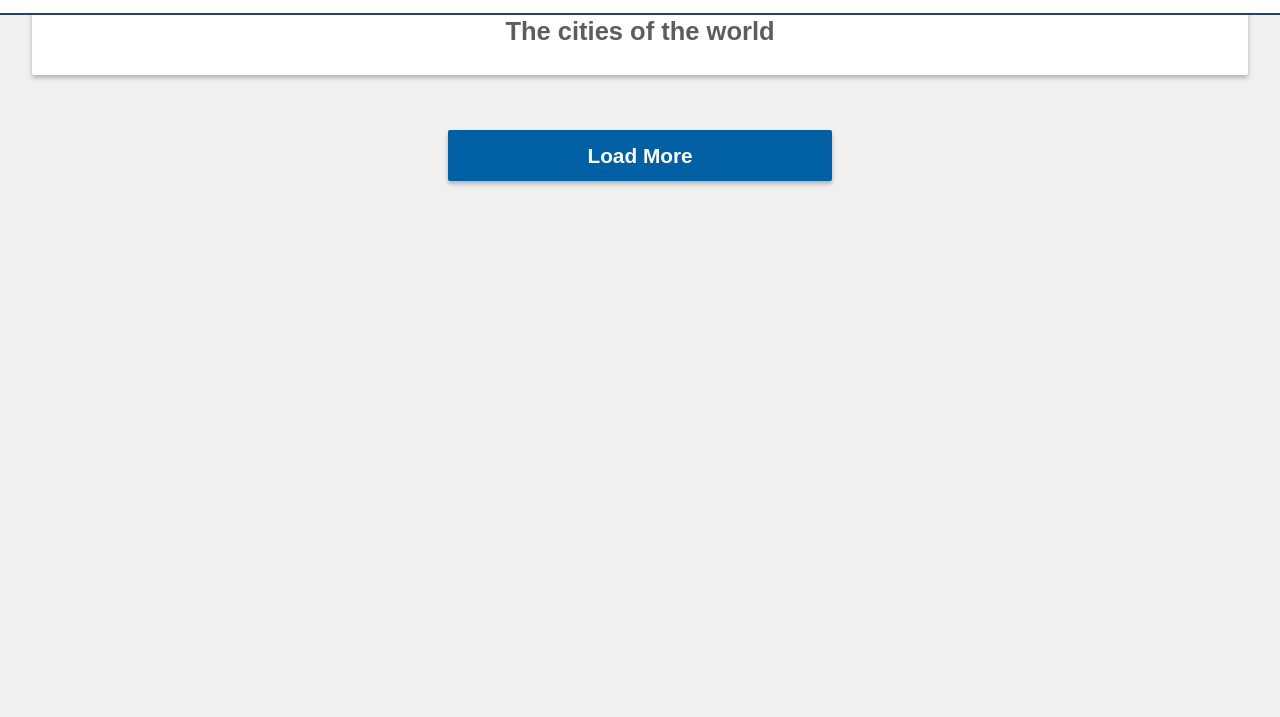
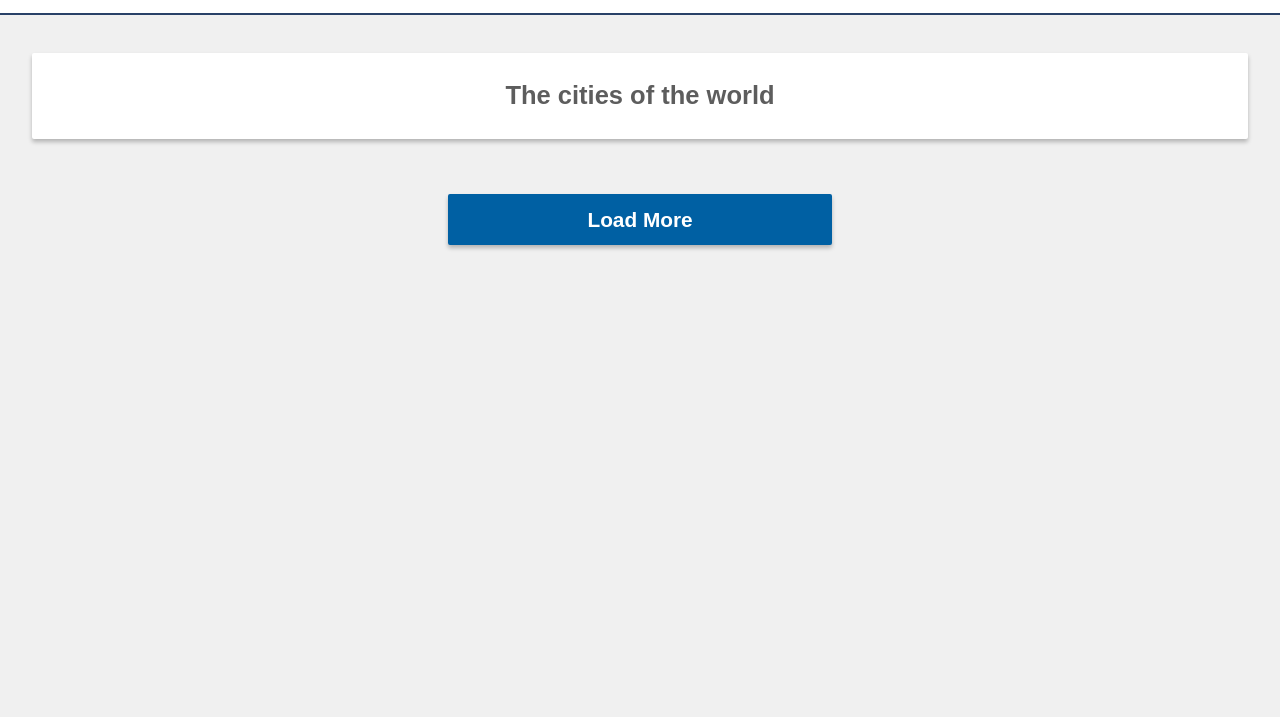
Before and after one commit to KjetilVaa/it2810-webutvikling-h17-prosjekt-2-gruppe-22, a website built with webpack: page server/views/city.html in a window 1280 px wide. Shown: the part 83-800 px from the top of the page. Built offline with nearby package versions, Linux system fonts and the light colour scheme; no server answers; files whose address does not match are found by name.

Commit message:
added margin to top container

```diff
--- a/public/css/style.css
+++ b/public/css/style.css
@@ -44,7 +44,9 @@ body {
 .nosupport {
 	text-align: center;
 }
-
+#main {
+	margin-top:4rem;
+}
 .top {
 	text-align: center;
 	background-color: white;
```
